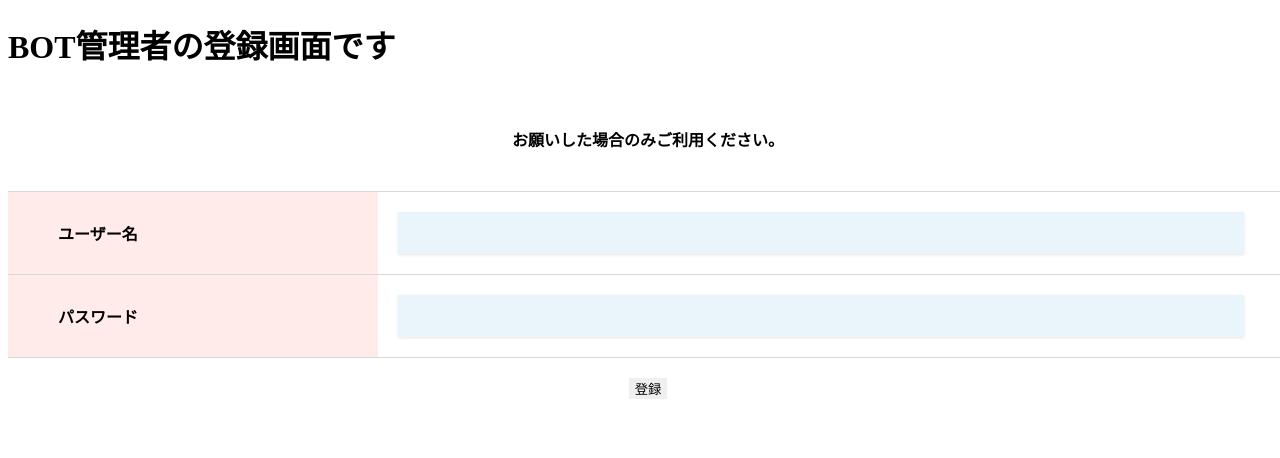
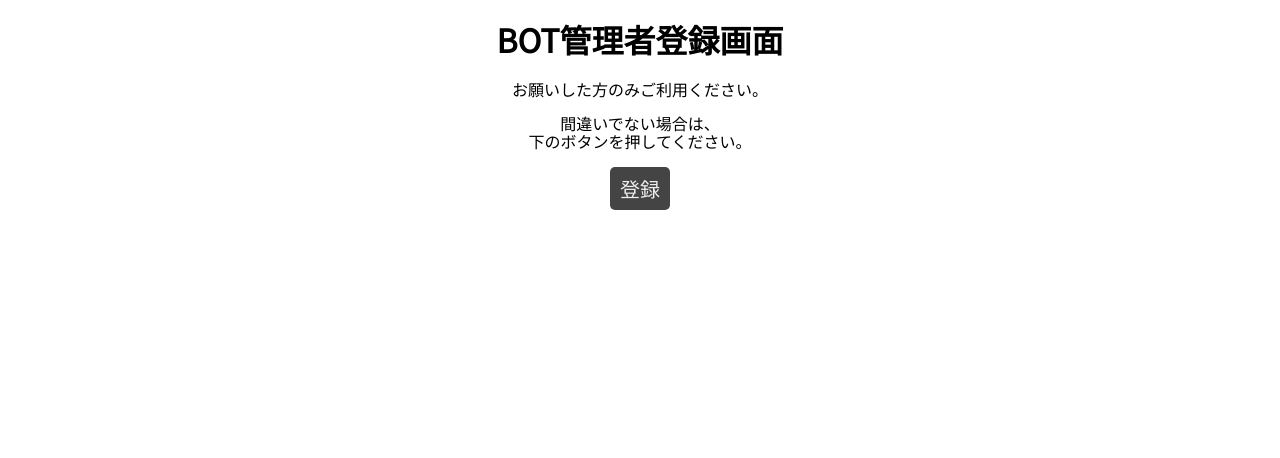
Before and after one commit to Gon-1222/CIRC, a Flask app: page /signup in a window 1280 px wide. Shown: the top 458 px of the page. Run offline with Flask 2, Linux system fonts and the light colour scheme; parts of the project's set-up code (start-up, migrations or seed data) failed here and were passed over; some libraries are stand-ins or nearby versions.

Commit message:
Wizard Password has been eliminated

```diff
--- a/api/main.py
+++ b/api/main.py
@@ -5,7 +5,7 @@
 #------------------------------------------
 # Flask
 from flask import Flask, request, abort, render_template
-from flask_httpauth import HTTPBasicAuth
+#from flask_httpauth import HTTPBasicAuth
 # LINEAPI関連
 from linebot import LineBotApi, WebhookHandler
 from linebot.exceptions import InvalidSignatureError
@@ -24,7 +24,8 @@ from Flax import Flax
 from notification import notify
 from history import History
 from manager import Manager
-from permission import permit
+#from permission import permit
+from permission2 import permit
 from news import News
 from lazy import Lazy
 from All_data import All_Data
@@ -33,19 +34,13 @@ from All_data import All_Data
 CHANNEL_ACCESS_TOKEN = os.environ["LINE_CHANNEL_ACCESS_TOKEN"]
 LINE_CHANNEL_SECRET = os.environ["LINE_CHANNEL_SECRET"]
 Group_ID = os.environ["LINE_MAIN_GROUP_ID"]
-versions = 'Ver 1.1　2023/07/11 \n Management-UI has been Changed.'
+versions = 'Ver 1.2　2023/07/12 <br>Elimination of wizard passwords'
 
 # オブジェクトの生成
 line_bot_api = LineBotApi(CHANNEL_ACCESS_TOKEN)
 handle = WebhookHandler(LINE_CHANNEL_SECRET)
 app = Flask(__name__)
-auth = HTTPBasicAuth()
 file_data = All_Data()
-# パスワード判定
-@auth.verify_password
-def verify_password(username, password):
-    permission = permit(1,file_data.data)
-    return permission.Check(username, password)
 
 # ルートアクセス時
 @app.route('/')
@@ -53,6 +48,8 @@ def root_pages():
     #Friends = friend(file_data.data["Friends"])
     #Friends.RESET()
     #file_data.save_file()
+    file_data.data.update({"permission2":{"Ub8c1caec52f11da2a8c15e13dbc73025":"はじめ"},"req_permit2":{}})
+    file_data.save_file()
     print("aa")
     return "ここにはなにもないよ", 404
 
@@ -81,7 +78,7 @@ def part():
     return render_template('party.html',
                            data=Schedule.All_lists()), 200
 
-# メンバー一覧（要Auth）
+# メンバー一覧（要Auth）???
 @app.route('/lazy', methods=['get'])
 def lazy_load():
     if not(Lazy(file_data.data["lazy"]).check_data(request.headers.get("Auth_Key"))):
@@ -212,25 +209,28 @@ def checker():
 @app.route('/signup', methods=["get"])
 def signget():
     # Staticを実装するのが面倒だったと供述しており
-    return render_template('signup.html')
+    return render_template('signup.html',UID=request.args.get('UID'))
 
 #管理者の追加のPOST
 @app.route('/signup', methods=["post"])
 def signpost():
-    if request.form.get('user', None) and request.form.get('pass', None):
-        permit(3,file_data.data).Apply(request.form['user'], request.form['pass'])
+    if request.form.get('userID', None):
+        profile = line_bot_api.get_profile(request.form['userID'])
+        permit(3,file_data.data).Apply(request.form['userID'],profile.display_name)
     file_data.save_file()
     # Staticを実装するのが面倒だったと供述しており
     return "すでに管理者の人から許可されるのをお待ち下さい", 200
 
 #管理者ページ
 @app.route('/management', methods=['get'])
-@auth.login_required
 def managers():
+    if not(permit(3,file_data.data).Check(request.args.get('UID'))):
+        return 'Forbidden', 403
+
+    UID=request.args.get('UID')
+    Name=line_bot_api.get_profile(UID).display_name
     Now_manage, Now_req = permit(3,file_data.data).User_lists()
     buff=Lazy(file_data.data["lazy"]).New()
-    print(id(file_data.data["lazy"]))
-    print(buff)
 
     file_data.save_file()
     # News().get_data()
@@ -238,13 +238,19 @@ def managers():
                                 Now_manage=Now_manage,
                                 Now_req=Now_req,
                                 Version=versions,
-                                token_data=buff)
+                                token_data=buff,
+                                UID=UID,
+                                Name=Name)
 
 
 #管理者ページのPOST
 @app.route('/management', methods=['post'])
-@auth.login_required
 def posts_data():
+    ###################################################################################
+    if not(permit(3,file_data.data).Check(request.form.get('permission',None))):
+        print("!!!!!")
+        return 'Forbidden', 403
+
     # エラー（タイプが無かったとき）
     if not(request.form.get('data_type', None)):
         return 'Forbidden', 403
--- a/api/static/participants.html
+++ b/api/static/participants.html
@@ -23,7 +23,7 @@
   <h1 class='title'><!--<img class="event-icon" src="https://drive.google.com/uc?export=view&id=1ajDNuLUQkd0Sy_keMFRX5znH-vTIfETB&usp=sharing"></img>--><i class="fa-solid fa-bicycle"></i>参加可能メンバー</h1>
     <!--管理者関連-->
   <section>
-    <p class="manager"><a href="/management"><i class="fa-solid fa-lock"></i></a><a href="/signup"><i class="fa-solid fa-circle-plus"></i></a><a href="/whatsnew?1"><i class="fas fa-history"></i></a></p>
+    <p class="manager"><a onclick="ManagementButton()"><i class="fa-solid fa-lock"></i></a><a onclick="SignUpButton()"><i class="fa-solid fa-circle-plus"></i></a><a href="/whatsnew?1"><i class="fas fa-history"></i></a></p>
   </section>
   <main>
     <div class="loading">
--- a/api/templates/signup.html
+++ b/api/templates/signup.html
@@ -4,141 +4,41 @@
 <head>
   <meta name="robots" content="noindex">
   <meta charset="UTF-8">
-  <title>管理者サイト-県央RC-BOT</title>
+  <title>管理者登録-県央RC-BOT</title>
   <meta name="viewport" content="width=device-width, initial-scale=1">
+
+  <link href="https://cdnjs.cloudflare.com/ajax/libs/normalize/8.0.0/normalize.css" rel="stylesheet">
+
   <script src="https://kit.fontawesome.com/8872f226af.js" crossorigin="anonymous"></script>
   <style>
-    body,
-    html {
-      width: 100%;
-    }
-
-    table {
-      border-collapse: collapse;
-    }
-
-    p {
-      font-size: 16px;
-      font-weight: bold;
-      text-align: center;
-      margin: 60px auto 40px;
-    }
-
-    input[type="submit"],
-    input[type="text"],input[type="password"],
-    input[type="date"],
-    select,
-    textarea,
-    button {
-      -moz-appearance: none;
-      -webkit-appearance: none;
-      -webkit-box-shadow: none;
-      box-shadow: none;
-      outline: none;
-      border: none;
-    }
+  @import url('https://fonts.googleapis.com/css2?family=Noto+Sans+JP&display=swap');
 
 
-    input[type="text"],input[type="password"],
-    input[type="date"],
-    textarea {
-      background: #f8f8f8;
-      display: block;
-      font-size: 16px;
-      padding: 12px 15px;
-      width: calc(100% - 54px);
-      transition: 0.8s;
-      border-radius: 0;
-    }
 
-    input[type="text"],input[type="password"],
-    input[type="date"]:focus,
-    textarea:focus {
-      background: #e9f5fb;
-      box-shadow: 0 1px 3px rgba(0, 0, 0, 0.1);
-    }
+  body{
 
-    textarea[name="content"] {
-      display: inline-block;
-      width: 100%;
-      height: 200px;
-    }
+    font-family: 'Noto Sans JP', sans-serif;
 
-    input::placeholder,
-    textarea::placeholder {
-      color: #ccc;
-    }
-
-    ::-webkit-input-placeholder {
-      color: #ccc;
-      opacity: 1;
-    }
-
-    ::-moz-placeholder {
-      color: #ccc;
-      opacity: 1;
-    }
-
-    :-ms-input-placeholder {
-      color: #ccc;
-      opacity: 1;
-    }
-
-    .form-table {
-      width: calc(100%);
-    }
-
-    .form-table th,
-    .form-table td {
-      border-top: 1px solid #d7d7d7;
-      border-bottom: 1px solid #d7d7d7;
-      padding: 20px;
-
-    }
-
-    .form-table th {
-      background: #ffecea;
-      padding-left: 50px;
-      position: relative;
-      text-align: left;
-      width: 300px;
-    }
-
-    input[type=submit] {
-      display: block;
-      margin: 20px auto;
-    }
-
-    button[type=submit] {
-      display: block;
-      margin: 0 auto;
-    }
-
-    form {
-      margin: 0;
-      margin-bottom: 60px;
-    }
-
-    td>form {
-      margin: 5px auto;
-    }
-
-    @media screen and (max-width:800px) {
-
-      .form-table th,
-      .form-table td {
-        display: block;
-        width: calc(100% - 54px);
-        border-bottom: none;
-      }
-    }
+    text-align:center;
+  }
+  h1{
+    font-size:2em;
+  }
+  button{
+    font-size:20px;
+    padding:10px;
+    border:0px;
+    background-color: #444;
+    color:#eee;
+    border-radius: 5px;
+  }
   </style>
   <script type="text/javascript">
     //<!--
 
     function check() {
 
-      if (window.confirm('送信してよろしいですか？')) { // 確認ダイアログを表示
+      if (window.confirm('管理者リクエストを送信してよろしいですか？')) { // 確認ダイアログを表示
 
         return true; // 「OK」時は送信を実行
 
@@ -156,24 +56,12 @@
 </head>
 
 <body>
-  <h1>BOT管理者の登録画面です</h1>
-  <p>お願いした場合のみご利用ください。</p>
+  <h1>BOT管理者登録画面</h1>
+  <p>お願いした方のみご利用ください。</p>
+  <p>間違いでない場合は、<br>下のボタンを押してください。</p>
   <form method="post" action="" onSubmit="return check()">
-    <table class="form-table">
-      <tbody>
-        <tr>
-          <th>ユーザー名</th>
-          <td><input type="text" name="user" size="60" value="" placeholder="">
-          </td>
-        </tr>
-        <tr>
-          <th>パスワード</th>
-          <td><input type="password" name="pass" size="60" value="" placeholder="">
-          </td>
-        </tr>
-      </tbody>
-    </table>
-    <input type="submit" value="登録">
+    <input type="hidden" name="userID" value="{{UID|e}}">
+    <button type="submit" name="subscribe" >登録</button>
   </form>
 
 </body>
```
Also changed, not shown: api/static/js/lazy_part.js (+11 -1 lines), api/templates/management2.html (+18 -9 lines), permission2.py (added, +61 -0 lines).
